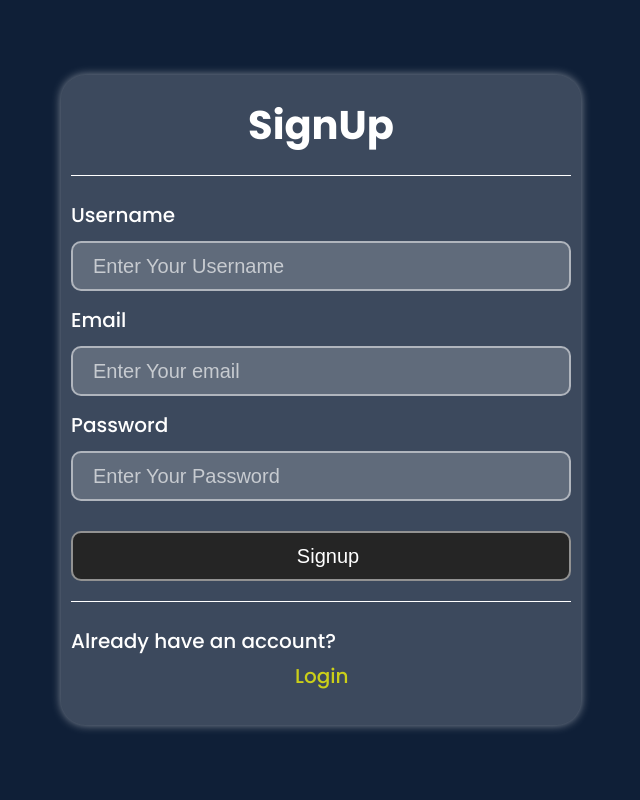
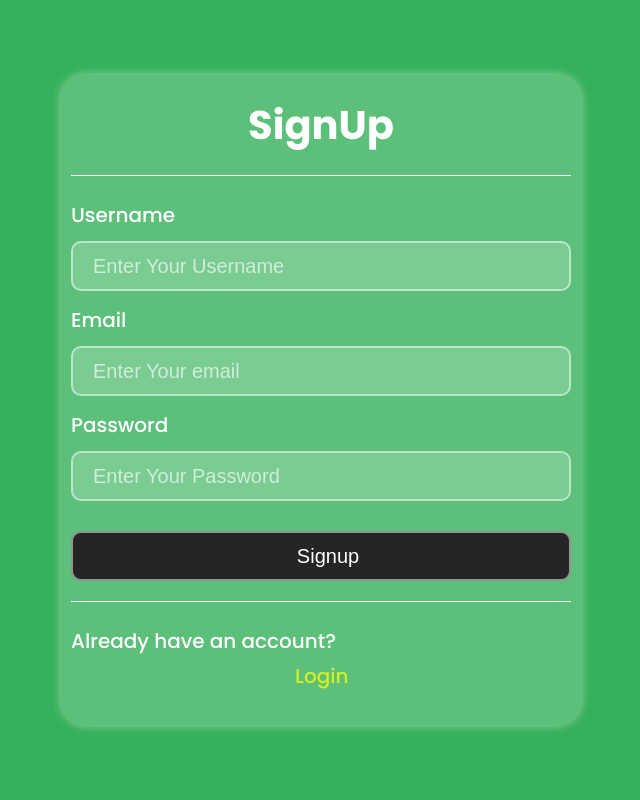
Before and after one commit to Jagathkrish/multi-user-todo, a Django app: page / in a window 1280 px wide. Shown: the whole page, without its empty margins (319-959 px from the left). Run offline with Django 5.2, Linux system fonts and the light colour scheme; some libraries are stand-ins or nearby versions; some web fonts are replaced.

Commit message:
second commit

```diff
--- a/todo/static/css/index.css
+++ b/todo/static/css/index.css
@@ -6,7 +6,7 @@ body {
 
   .signup-login {
 
-    background-color: #0f1f37;
+    background-color: #36b15b;
     width: 100%;
     height: 1080px;
     overflow: hidden;
```
Also changed, not shown: db.sqlite3.
